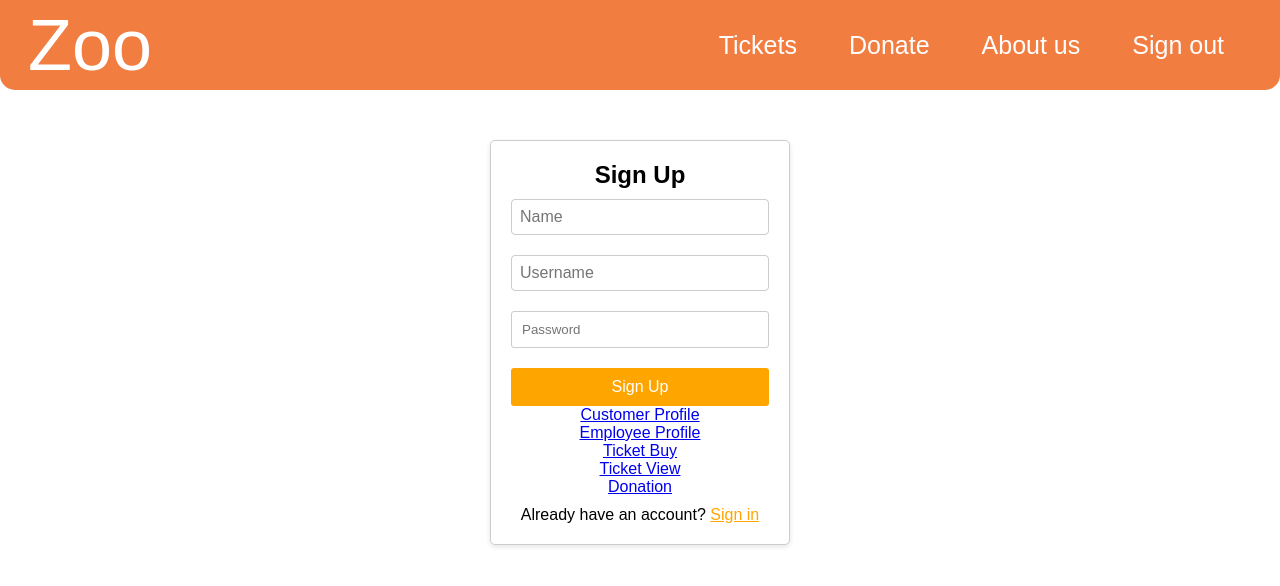
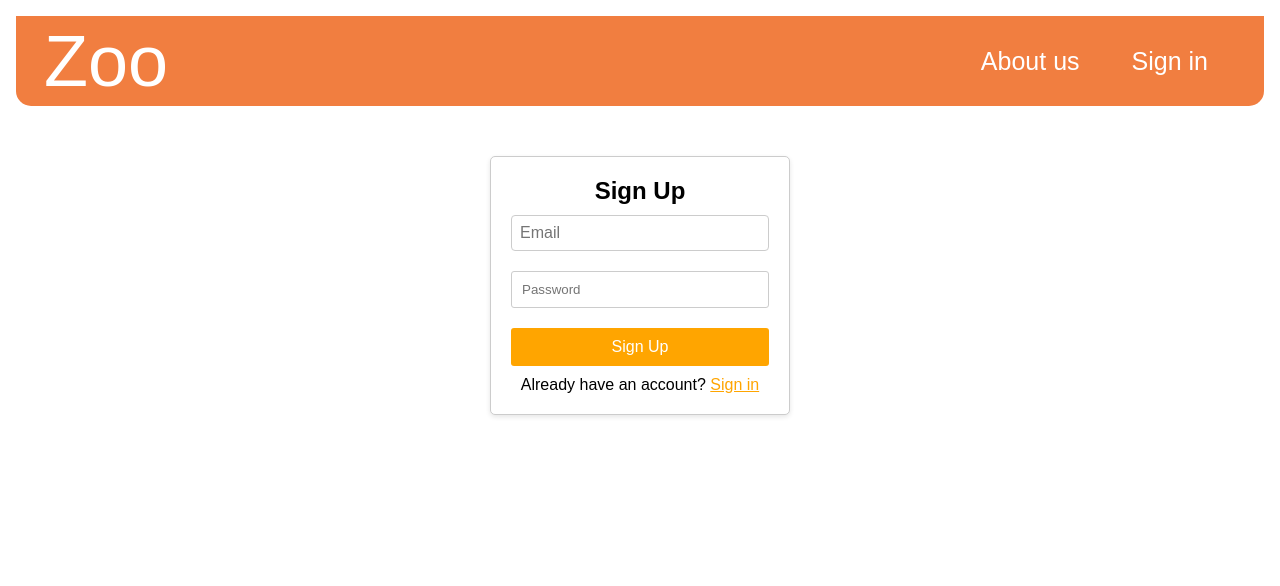
Before and after one commit to VipinN1/zoo-db, a React (Create React App) app: page /sign-up in a window 1280 px wide. Shown: the top 586 px of the page. Built offline with nearby package versions, Linux system fonts and the light colour scheme.

Commit message:
Front end done
sign in,sign out,multiple views

```diff
--- a/src/App.js
+++ b/src/App.js
@@ -1,42 +1,91 @@
-import Navbar from "./components/Navbar/Navbar"
-import SignIn from "./components/SignIn/SignIn"
-import Home from "./components/Home/Home"
-import AboutUs from "./components/AboutUs/AboutUs"
-import SignUp from "./components/SignUp/SignUp"
-import CustomerProfile from "./components/CustomerProfile/CustomerProfile"
-import EmployeeProfile from "./components/EmployeeProfile/EmployeeProfile"
-import TicketBuy from "./components/TicketBuy/TicketBuy"
-import TicketView from "./components/TicketView/TicketView"
-import Donation from "./components/Donation/Donation"
-import CustomerNavbar from "./components/Views/CustomerNavbar"
-import EmployeeNavbar from "./components/Views/EmployeeNavbar"
-import ManagerNavbar from "./components/Views/ManagerNavbar"
-import ClockIn from "./components/ClockIn/ClockIn"
-import AddEnclosureForm from "./components/AddEnclosureForm/AddEnclosureForm"
-import DietForm from "./components/DietForm/DietForm"
-import VeterinarianRecord from "./components/VeterinarianRecord/VeterinarianRecord"
-import Orders from "./components/Orders/Orders"
-import AddAnimal from "./components/AddAnimal/AddAnimal"
-import AddSecurityForm from "./components/AddSecurityForm/AddSecurityForm"
-import SecurityReport from "./components/SecurityReport/SecurityReport"
-import EnclosureReport from "./components/EnclosureReport/EnclosureReport"
-import AnimalReport from "./components/AnimalReport/AnimalReport"
-import BusinessReport from "./components/BusinessReport/BusinessReport"
+import React, { useState } from 'react';
+import Navbar from './components/Navbar/Navbar';
+import SignIn from './components/SignIn/SignIn';
+import CustomerNavbar from './components/Views/CustomerNavbar';
+import EmployeeNavbar from './components/Views/EmployeeNavbar';
+import ManagerNavbar from './components/Views/ManagerNavbar';
+import Home from './components/Home/Home';
+import AboutUs from './components/AboutUs/AboutUs';
+import SignUp from './components/SignUp/SignUp';
+import CustomerProfile from './components/CustomerProfile/CustomerProfile';
+import EmployeeProfile from './components/EmployeeProfile/EmployeeProfile';
+import TicketBuy from './components/TicketBuy/TicketBuy';
+import TicketView from './components/TicketView/TicketView';
+import Donation from './components/Donation/Donation';
+import ClockIn from './components/ClockIn/ClockIn';
+import VeterinarianRecord from './components/VeterinarianRecord/VeterinarianRecord';
+import DietForm from './components/DietForm/DietForm';
+import Orders from './components/Orders/Orders';
+import AddAnimal from './components/AddAnimal/AddAnimal';
+import AddEnclosureForm from './components/AddEnclosureForm/AddEnclosureForm';
+import AddSecurityForm from './components/AddSecurityForm/AddSecurityForm';
+import SecurityReport from './components/SecurityReport/SecurityReport';
+import EnclosureReport from './components/EnclosureReport/EnclosureReport';
+import AnimalReport from './components/AnimalReport/AnimalReport';
+import BusinessReport from './components/BusinessReport/BusinessReport';
 import './App.css';
-import { Route, Routes } from "react-router-dom"
+import { Route, Routes, useNavigate} from 'react-router-dom';
+import NavbarTemp from './components/Navbar/NavbarTemp';
 
 function App() {
+  const [loggedIn, setLoggedIn] = useState(false);
+  const [userRole, setUserRole] = useState('');
+  const navigate = useNavigate();
+
+  const handleSignIn = (email, password) => {
+    // Here you can handle the submission logic, such as sending data to App.js
+
+
+    console.log('Email:', email);
+    console.log('Password:', password);
+
+    // Check email and password and set userRole accordingly
+    if (email === 'customer@email.com' && password === 'customerpw') {
+      setUserRole('customer');
+      navigate('/');
+    } else if (email === 'employee@email.com' && password === 'employeepw') {
+      setUserRole('employee');
+      navigate('/');
+    } else if (email === 'manager@email.com' && password === 'managerpw') {
+      setUserRole('manager');
+      navigate('/');
+    } else {
+      // If email and password don't match any role, set userRole to empty string
+      alert('email or password incorrect');
+      setUserRole('');
+    }
+
+    // Set loggedIn to true after successful login
+    setLoggedIn(true);
+  };
+
+  const handleSignOut = () => {
+    // Reset authentication status
+    setLoggedIn(false);
+    setUserRole('');
+    // Navigate to sign-in page
+    navigate('/sign-in');
+  };
+
+
+
   return (
     <>
+      <div className="container">
+      {loggedIn ? (
+        userRole === 'customer' ? <CustomerNavbar handleSignOut={handleSignOut} /> :
+        userRole === 'employee' ? <EmployeeNavbar handleSignOut={handleSignOut} /> :
+        userRole === 'manager' ? <ManagerNavbar handleSignOut={handleSignOut} /> :
+  <     NavbarTemp />
+      ) : (
+        <NavbarTemp />
+      )}
 
-
-      <CustomerNavbar />
-      <div className="container">
-        <Routes>
+          <Routes>
+          <Route path="/sign-in" element={<SignIn handleSignIn={handleSignIn} />} />
           <Route path="/about-us" element={<AboutUs />} />
-          <Route path="/sign-in" element={<SignIn />} />
           <Route path="/sign-up" element={<SignUp />} />
-          <Route path="/customer-profile" element={<CustomerProfile/>} />
+          <Route path="/customer-profile" element={<CustomerProfile />} />
           <Route path="/employee-profile" element={<EmployeeProfile />} />
           <Route path="/ticket-buy" element={<TicketBuy />} />
           <Route path="/ticket-view" element={<TicketView />} />
@@ -50,13 +99,12 @@ function App() {
           <Route path="/add-security-form" element={<AddSecurityForm />} />
           <Route path="/security-report" element={<SecurityReport />} />
           <Route path="/enclosure-report" element={<EnclosureReport />} />
-          <Route path ="/animal-report" element={<AnimalReport />} />
-          <Route path ="/business-report" element={<BusinessReport />} />
+          <Route path="/animal-report" element={<AnimalReport />} />
+          <Route path="/business-report" element={<BusinessReport />} />
         </Routes>
       </div>
-
     </>
-  )
+  );
 }
 
-export default App
+export default App;
--- a/src/components/CustomerProfile/CustomerProfile.js
+++ b/src/components/CustomerProfile/CustomerProfile.js
@@ -1,4 +1,5 @@
 // CustomerProfile.js
+import { useNavigate } from 'react-router-dom';
 import React, { useState } from 'react';
 import './CustomerProfile.css';
 
@@ -7,6 +8,7 @@ function CustomerProfile() {
   const [lastName, setLastName] = useState('');
   const [phoneNumber, setPhoneNumber] = useState('');
   const [email, setEmail] = useState('');
+  const navigate = useNavigate();
 
   const handleFirstNameChange = (event) => {
     setFirstName(event.target.value);
@@ -31,6 +33,13 @@ function CustomerProfile() {
     console.log('Phone Number:', phoneNumber);
     console.log('Email:', email);
     // Add logic to save or submit the form data
+    if(firstName && lastName && phoneNumber && email){
+      navigate('/sign-in')
+    }
+    else{
+      alert("fill in all fields")
+    }
+
 
   };
 
--- a/src/components/Donation/Donation.css
+++ b/src/components/Donation/Donation.css
@@ -8,6 +8,10 @@ body {
   color: #000000; /* Black text */
   position: relative;
 }
+
+
+
+
 
 .Footer {
   background-color: #FFB74D; /* Slightly darker orange */
--- a/src/components/EmployeeProfile/EmployeeProfile.js
+++ b/src/components/EmployeeProfile/EmployeeProfile.js
@@ -1,5 +1,6 @@
 // EmployeeProfile.js
 import React, { useState } from 'react';
+import { useNavigate } from 'react-router-dom';
 import './EmployeeProfile.css'; // Import EmployeeProfile.css for styling
 
 function EmployeeProfile() {
@@ -9,6 +10,7 @@ function EmployeeProfile() {
   const [email, setEmail] = useState('');
   const [phoneNumber, setPhoneNumber] = useState('');
   const [hireDate, setHireDate] = useState('');
+  const navigate = useNavigate();
 
   const handleFirstNameChange = (event) => {
     setFirstName(event.target.value);
@@ -43,6 +45,10 @@ function EmployeeProfile() {
     console.log('Email:', email);
     console.log('Phone Number:', phoneNumber);
     console.log('Hire Date:', hireDate);
+    if(firstName && lastName && dateOfBirth && email && phoneNumber && hireDate){
+      navigate('/sign-in');
+    }
+
   };
 
   return (
--- a/src/components/Navbar/Navbar.js
+++ b/src/components/Navbar/Navbar.js
@@ -7,7 +7,7 @@ export default function Navbar() {
         Zoo
       </Link>
       <ul>
-        <CustomLink to="/about-us">About u s</CustomLink>
+        <CustomLink to="/about-us">About us</CustomLink>
         <CustomLink to="/sign-in">Sign in</CustomLink>
       </ul>
     </nav>
--- /dev/null
+++ b/src/components/Navbar/NavbarTemp.js
@@ -0,0 +1,32 @@
+// NavbarTemp.js
+import React from "react";
+import CustomerNavbar from "../Views/CustomerNavbar";
+import EmployeeNavbar from "../Views/EmployeeNavbar";
+import ManagerNavbar from "../Views/ManagerNavbar";
+import Navbar from "./Navbar";
+
+function NavbarTemp({ loggedIn, userRole }) {
+    let navbarComponent;
+
+    if (loggedIn) {
+        switch (userRole) {
+            case 'customer':
+                navbarComponent = <CustomerNavbar />;
+                break;
+            case 'employee':
+                navbarComponent = <EmployeeNavbar />;
+                break;
+            case 'manager':
+                navbarComponent = <ManagerNavbar />;
+                break;
+            default:
+                navbarComponent = <Navbar />;
+        }
+    } else {
+        navbarComponent = <Navbar />;
+    }
+
+    return navbarComponent;
+}
+
+export default NavbarTemp;
--- a/src/components/SignIn/SignIn.js
+++ b/src/components/SignIn/SignIn.js
@@ -20,6 +20,8 @@ function SignIn({ handleSignIn }) {
     handleSignIn(email, password); // Call the function passed from App.js
     setEmail('');
     setPassword('');
+
+
   };
 
   return (
--- a/src/components/SignUp/SignUp.js
+++ b/src/components/SignUp/SignUp.js
@@ -1,19 +1,17 @@
 // SignUp.js
 import React, { useState } from 'react';
-import { Link } from 'react-router-dom'; // Import Link from react-router-dom
+import { Link,useNavigate } from 'react-router-dom'; // Import Link from react-router-dom
 import './SignUp.css'; // Import SignUp.css for styling
 
 function SignUp() {
-  const [name, setName] = useState('');
-  const [username, setUsername] = useState('');
+  const [email, setEmail] = useState('');
   const [password, setPassword] = useState('');
+  const navigate = useNavigate();
 
-  const handleNameChange = (event) => {
-    setName(event.target.value);
-  };
 
-  const handleUsernameChange = (event) => {
-    setUsername(event.target.value);
+
+  const handleEmailChange = (event) => {
+    setEmail(event.target.value);
   };
 
   const handlePasswordChange = (event) => {
@@ -23,13 +21,18 @@ function SignUp() {
   const handleSubmit = (event) => {
     event.preventDefault();
     // Add your sign-up logic here
-    console.log('Name:', name);
-    console.log('Username:', username);
+    console.log('Email:', email);
     console.log('Password:', password);
     // Reset the form fields after submission
-    setName('');
-    setUsername('');
+    if(email && password){
+    navigate('/customer-profile');
+    setEmail('');
     setPassword('');
+    }
+    else{
+      alert('enter both fields')
+    }
+
   };
 
   return (
@@ -38,16 +41,9 @@ function SignUp() {
       <form onSubmit={handleSubmit}>
         <input
           type="text"
-          placeholder="Name"
-          value={name}
-          onChange={handleNameChange}
-          className="input-field"
-        />
-        <input
-          type="text"
-          placeholder="Username"
-          value={username}
-          onChange={handleUsernameChange}
+          placeholder="Email"
+          value={email}
+          onChange={handleEmailChange}
           className="input-field"
         />
         <input
@@ -59,11 +55,11 @@ function SignUp() {
         />
         <button type="submit" className="submit-button">Sign Up</button>
       </form>
-      <div><Link to="/customer-profile">Customer Profile</Link></div>
+      {/* <div><Link to="/customer-profile">Customer Profile</Link></div> //Made for testing the different pages
       <div><Link to="/employee-profile">Employee Profile</Link></div>
       <div><Link to="/ticket-buy">Ticket Buy</Link></div>
       <div><Link to="/ticket-view">Ticket View</Link></div>
-      <div><Link to="/donation">Donation</Link></div>
+      <div><Link to="/donation">Donation</Link></div> */}
       <div className="signin-link">
         <p>Already have an account? <Link to="/sign-in">Sign in</Link></p>
       </div>
--- a/src/components/Views/CustomerNavbar.js
+++ b/src/components/Views/CustomerNavbar.js
@@ -2,7 +2,7 @@ import { useState } from "react";
 import { Link, useMatch, useResolvedPath } from "react-router-dom";
 import "./CustomerNavbar.css";
 
-export default function CustomerNavbar() {
+export default function CustomerNavbar({ handleSignOut }) {
   const [isHovered, setIsHovered] = useState(false);
 
   return (
@@ -26,7 +26,9 @@ export default function CustomerNavbar() {
         </CustomLink>
         <CustomLink to="/donation">Donate</CustomLink>
         <CustomLink to="/about-us">About us</CustomLink>
-        <CustomLink to="/sign-in">Sign out</CustomLink>
+        <li>
+        <button onClick={handleSignOut}>Sign out</button>
+        </li>
 
       </ul>
     </nav>
--- a/src/components/Views/EmployeeNavbar.js
+++ b/src/components/Views/EmployeeNavbar.js
@@ -2,7 +2,7 @@ import { useState } from "react";
 import { Link, useMatch, useResolvedPath } from "react-router-dom";
 import "./CustomerNavbar.css";
 
-export default function EmployeeNavbar() {
+export default function EmployeeNavbar({handleSignOut}) {
   const [isHovered, setIsHovered] = useState(false);
 
   return (
@@ -28,7 +28,9 @@ export default function EmployeeNavbar() {
         <CustomLink to="/add-enclosure-form">Enclosure Entry</CustomLink>
         <CustomLink to="/orders">Orders</CustomLink>
         <CustomLink to="/add-security-form">Security</CustomLink>
-        <CustomLink to="/sign-in">Sign out</CustomLink>
+        <li>
+        <button onClick={handleSignOut}>Sign out</button>
+        </li>
       </ul>
     </nav>
   );
--- a/src/components/Views/ManagerNavbar.js
+++ b/src/components/Views/ManagerNavbar.js
@@ -2,7 +2,7 @@ import { useState } from "react";
 import { Link, useMatch, useResolvedPath } from "react-router-dom";
 import "./CustomerNavbar.css";
 
-export default function ManagerNavbar() {
+export default function ManagerNavbar({handleSignOut}) {
   const [isHovered, setIsHovered] = useState(false);
 
   return (
@@ -27,7 +27,9 @@ export default function ManagerNavbar() {
         </CustomLink>
         <CustomLink to="/business-report">Business Reports</CustomLink>
         <CustomLink to="/about-us">About us</CustomLink>
-        <CustomLink to="/sign-in">Sign Out</CustomLink>
+        <li>
+        <button onClick={handleSignOut}>Sign out</button>
+        </li>
       </ul>
     </nav>
   );
```
